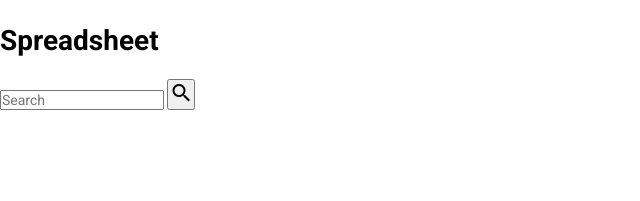
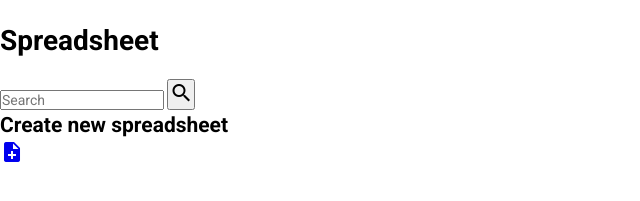
Before and after one commit to NiyazGaripov/Spreadsheet, a website built with webpack: page src/index.html in a window 1280 px wide. Shown: the part 27-228 px from the top of the page, without its empty margins (0-640 px from the left). Built offline with nearby package versions, Linux system fonts and the light colour scheme.

Commit message:
feat: adds markup dashboard sheets

```diff
--- a/src/index.html
+++ b/src/index.html
@@ -27,6 +27,20 @@
       </form>
     </header>
 
+    <section class="dashboard__sheets">
+      <div class="wrapper">
+        <h2>Create new spreadsheet</h2>
+
+        <ul>
+          <li>
+            <a class="dashboard__create" href="#">
+              <i class="material-icons">note_add</i>
+            </a>
+          </li>
+        </ul>
+      </div>
+    </section>
+
   </main>
 </body>
 </html>
```
